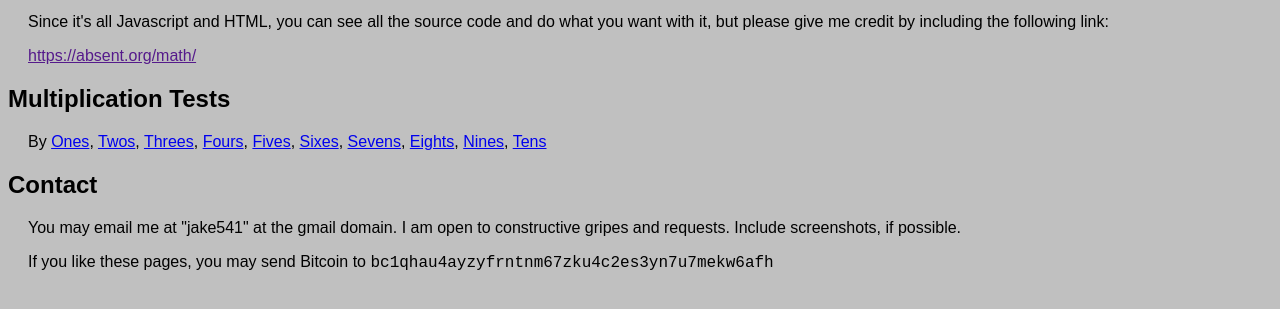
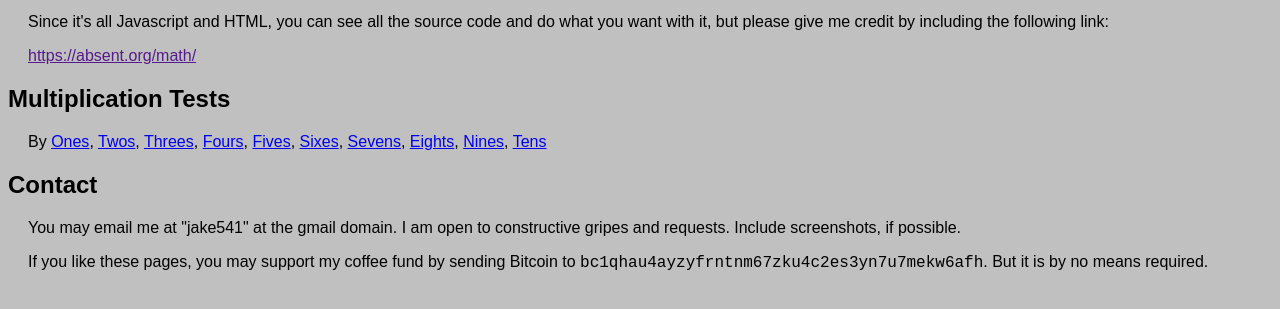
Before and after one commit to codejake/math-sheets, a plain HTML site: page index.html in a window 1280 px wide. Shown: the part 101-410 px from the top of the page. Drawn offline with Linux system fonts and the light colour scheme.

Commit message:
Updated index.html

```diff
--- a/index.html
+++ b/index.html
@@ -66,7 +66,7 @@
 			constructive gripes and requests. Include screenshots, if
 			possible.</p>
 
-		<p>If you like these pages, you may send Bitcoin to <span class="address">bc1qhau4ayzyfrntnm67zku4c2es3yn7u7mekw6afh</span>
+		<p>If you like these pages, you may support my coffee fund by sending Bitcoin to <span class="address">bc1qhau4ayzyfrntnm67zku4c2es3yn7u7mekw6afh</span>. But it is by no means required.
 	</div>
 
 </body>
```
